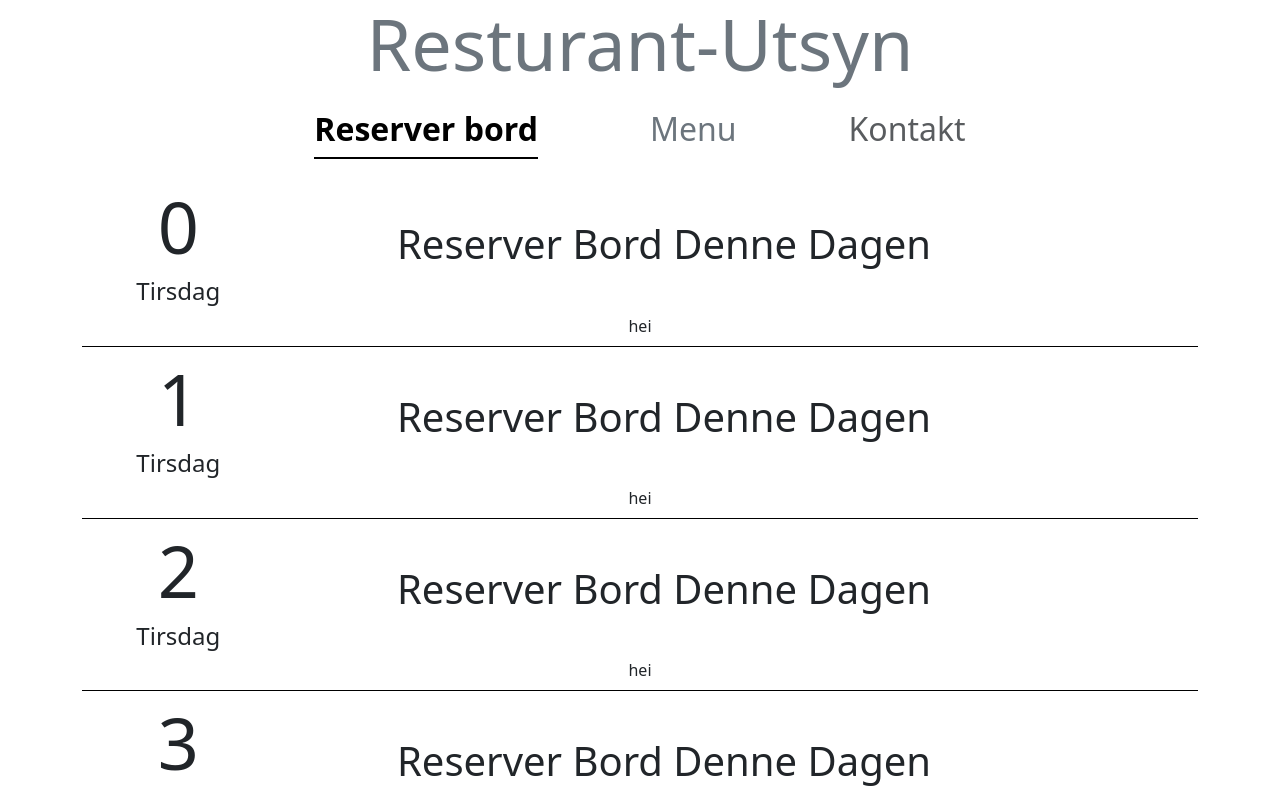
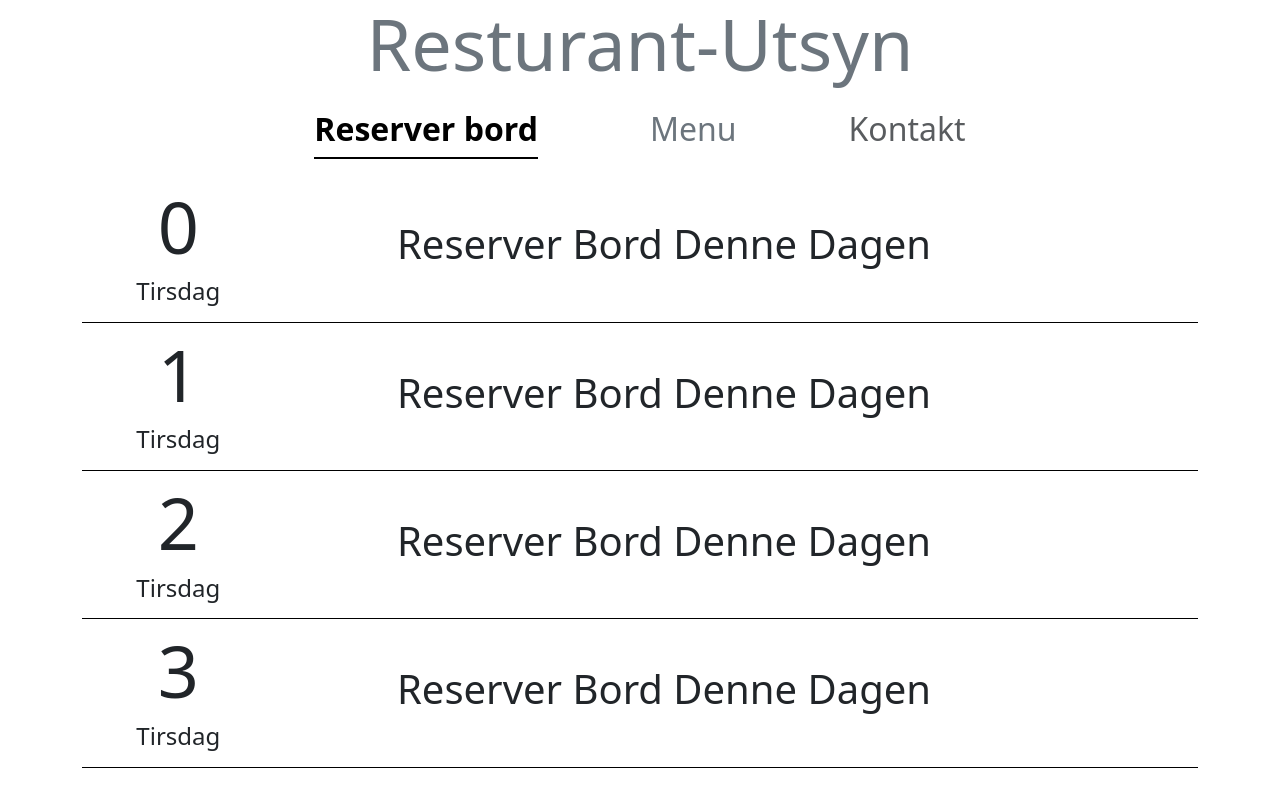
Before and after one commit to quickburrrn/restaurant-utsyn, a React (Create React App) app: page /dato in a window 1280 px wide. Shown: the top 793 px of the page. Built offline with nearby package versions, Linux system fonts and the light colour scheme.

Commit message:
redesign av velg dato

```diff
--- a/src/pages/Date.js
+++ b/src/pages/Date.js
@@ -11,12 +11,18 @@ function Date()
 
     const [dateActive, setDateActive] = useState(false);
 
+    const [selectIndex, setSelectedIndex] = useState(-1);
+
+    const [selectAmountIndex, setselectAmountIndex] = useState(-1);
+
     const setDay = (value) =>
     {
         setDateActive(true);
         const dato = `${value.getDate()}-${value.getMonth()}-${value.getFullYear()}`;
         setCount(dato);
     };
+
+
     return (
         <div className="container text-center">
             {/* <div className="col mb-2" style={{display: "grid", placeItems: "center"}}>
@@ -36,7 +42,11 @@ function Date()
 
             <ul className="list-group list-group-flush">
                 {[...Array(11).keys()].map((item, index) => (
-                    <li className="list-group-item">
+                    <li className={selectIndex === index ? 'list-group-item' : 'list-group-item'}
+                        onClick={() => {
+                            setSelectedIndex(index);
+                        }}
+                    >
                         <div class="row align-items-center">
                             <div class="col">
                                 <h1 className="display-2"><b>{index}</b></h1>
@@ -46,14 +56,24 @@ function Date()
                                 <h1 className="ps-5">Reserver Bord Denne Dagen</h1>
                             </div>
                             <div class="col">
+                        </div>
+
+                        {selectIndex===index &&
+                        <div>
+                            <h1 className="display-3 pb-5">Velg antall folk</h1>
+                            <div className="d-flex justify-content-evenly btn-group align-items-center " role="group" arial-label="Basic radio button group">
+                                {[...Array(11).keys()].map((item, index) => (
+                                    <div>
+                                        <input type="radio" class="btn-check" name="btnradio" id={"btnradio" + index} autocomplete="off"></input>
+                                        <label class="btn btn-outline-primary" for={"btnradio" + index}>{index}</label>
+                                    </div>
+                                ))}
 
                             </div>
+                        </div>
+                        }
 
                         </div>
-                        <div>
-                            hei
-                        </div>
-
                     </li>
                 ))}
             </ul>
```
